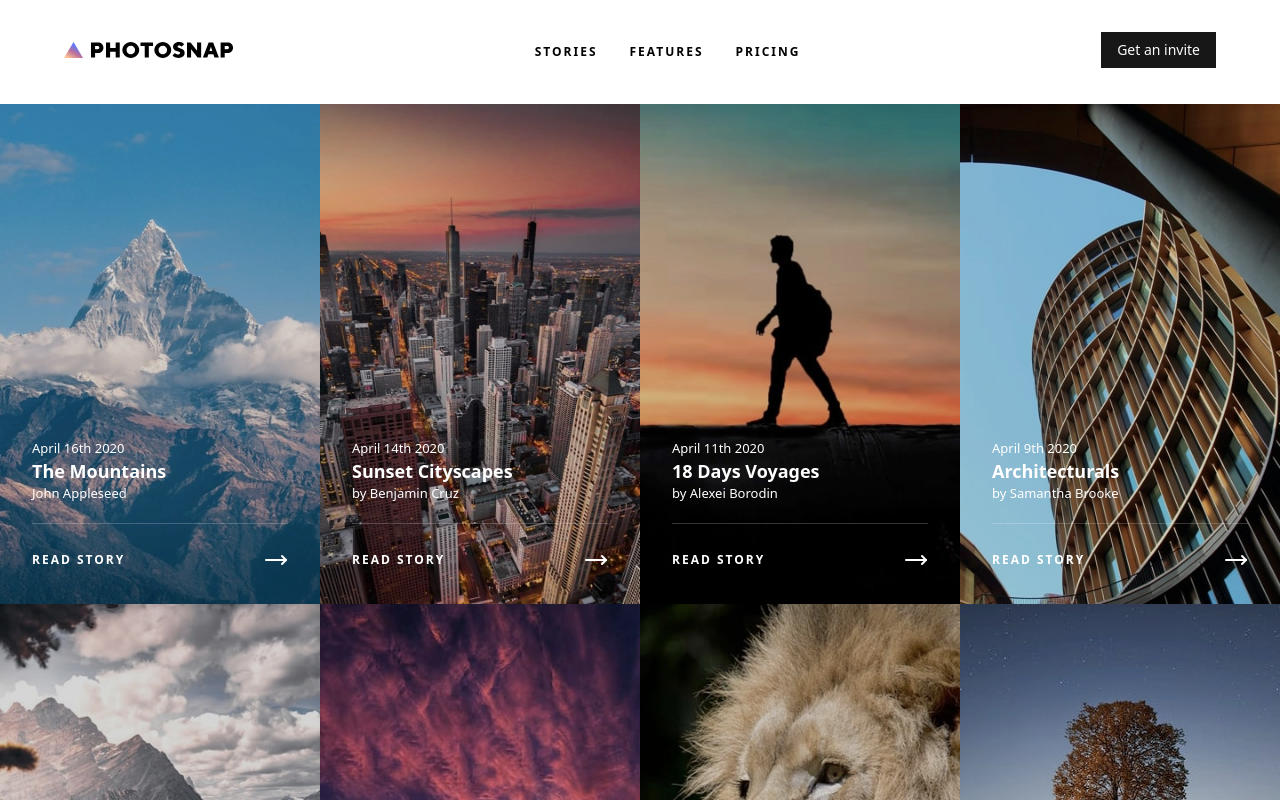
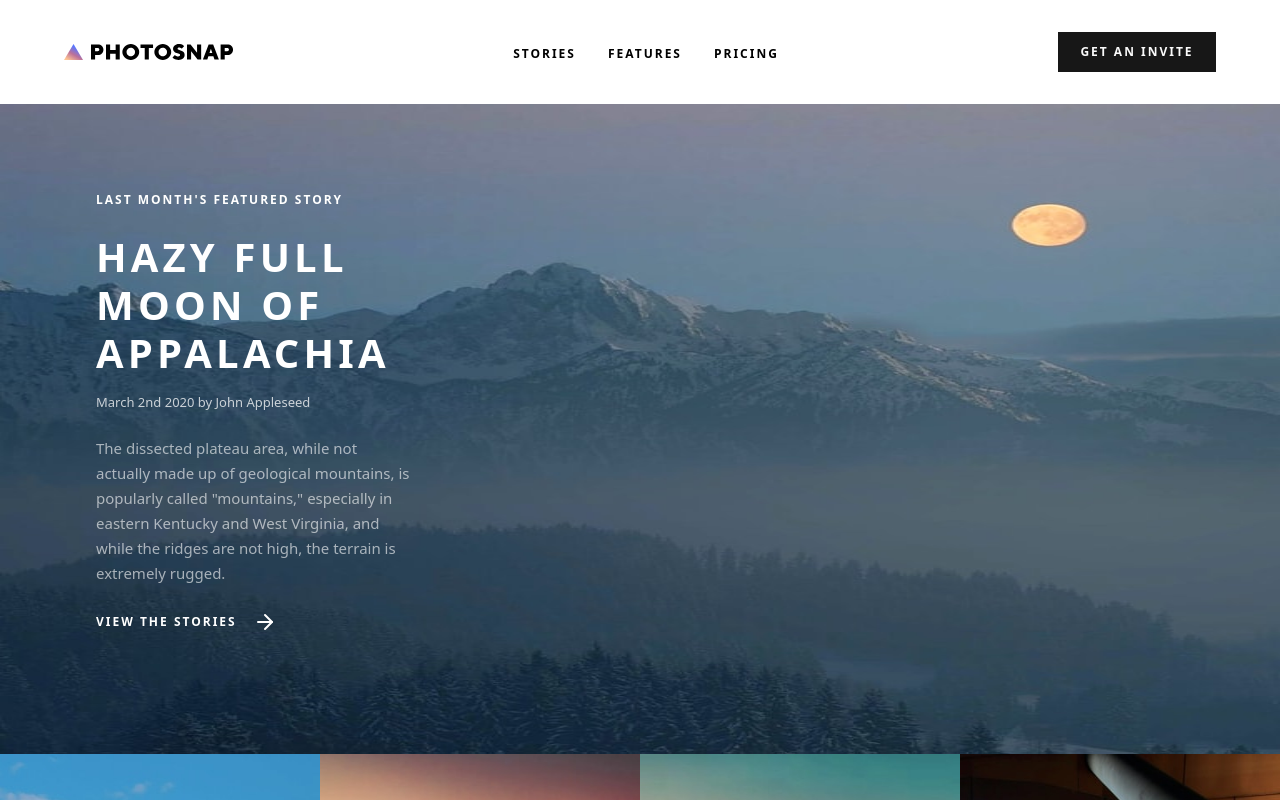
Before and after one commit to Youmnaelzany/photosnap, a Next.js app: page /stories in a window 1280 px wide. Shown: the top 800 px of the page. Built offline with nearby package versions, Linux system fonts and the light colour scheme.

Commit message:
feat: add HazyFullMoon component and update layout, stories page, Header, MobileMenu, SectionContainers, Stories, Wrapper, and ESLint config

```diff
--- a/app/layout.tsx
+++ b/app/layout.tsx
@@ -28,7 +28,7 @@ export default function RootLayout({
         className={`${dmSans.variable} antialiased`}
       >
         <Header />
-        <div className="mx-auto mt-26 max-w-7xl">{children}</div>
+        <div className="mx-auto mt-26 max-w-360">{children}</div>
         <Footer />
       </body>
     </html>
--- a/app/stories/page.tsx
+++ b/app/stories/page.tsx
@@ -1,8 +1,10 @@
+import HazyFullMoon from "@/components/HazyFullMoon";
 import Stories from "@/components/Stories";
 
 export default function StoriesPage() {
   return (
     <main className="">
+      <HazyFullMoon />
       <Stories />
     </main>
   );
--- /dev/null
+++ b/components/HazyFullMoon.tsx
@@ -0,0 +1,31 @@
+import Link from "next/link"
+import { ArrowRightIcon } from "lucide-react"
+import Image from "next/image"
+
+const HazyFullMoon = () => {
+    return (
+        <section className="max-w-360 relative">
+            <picture>
+                <source media="(min-width:1024px)" srcSet={"/stories/tablet/moon-of-appalacia.jpg"} />
+                <source media="(min-width:768px)" srcSet={"/stories/desktop/moon-of-appalacia.jpg"} />
+                <Image src={"/stories/mobile/moon-of-appalacia.jpg"} alt={"Hazy Full Moon of Appalachia"} width={375} height={317} className="w-full h-auto md:w-[768px] md:h-[650px] lg:w-[1440px] lg:h-[650px]" />
+            </picture>
+            <div className="md:absolute bottom-0 left-0 right-0 md:px-10 lg:px-24 py-10 md:py-30 bg-black md:bg-transparent text-white flex items-center justify-center md:justify-start">
+                <div className="w-[318px]  space-y-6">
+                    <div className="space-y-4">
+                        <h1 className="text-[0.75rem] font-bold leading-[auto] tracking-[2px]">LAST MONTH&apos;S FEATURED STORY</h1>
+                        <h2 className="md:pt-2 text-[2rem] leading-10 tracking-[3.33px] font-bold md:tracking-[4.17px] md:leading-12 md:text-[2.5rem]">HAZY FULL MOON OF APPALACHIA</h2>
+                        <h3 className="opacity-75 font-normal leading-[auto] tracking-normal text-[0.8125rem]">March 2nd 2020 by John Appleseed</h3>
+                    </div>
+                    <div className="space-y-6">
+                        <p className="opacity-60 leading-6.25 tracking-normal font-normal text-[0.9375rem]">The dissected plateau area, while not actually made up of geological mountains, is popularly called "mountains," especially in eastern Kentucky and West Virginia, and while the ridges are not high, the terrain is extremely rugged.</p>
+                        <Link href={"#"} className="font-bold tracking-[2px] leading-[auto] text-[0.75rem] flex items-center gap-4 uppercase">VIEW THE STORIES
+                            <ArrowRightIcon className="text-white" />
+                        </Link>
+                    </div>
+                </div>
+            </div>
+        </section>
+    )
+}
+export default HazyFullMoon
--- a/components/Header.tsx
+++ b/components/Header.tsx
@@ -23,7 +23,7 @@ const Header = () => {
     <Wrapper
       as="header"
       aria-label="Header"
-      className="fixed top-0 right-0 left-0 z-50 flex items-center justify-between bg-white py-8"
+      className="fixed top-0 right-0 left-0 z-50 flex items-center justify-between bg-white py-8 w-full max-w-360 mx-auto"
     >
       <Link
         href="/"
@@ -53,7 +53,7 @@ const Header = () => {
       <Button
         type="button"
         asChild
-        className="hidden cursor-pointer rounded-none transition-colors duration-500 ease-in-out hover:bg-[#DFDFDF] hover:text-black md:block"
+        className="hidden cursor-pointer rounded-none transition-colors duration-500 ease-in-out hover:bg-[#DFDFDF] hover:text-black uppercase font-bold text-[0.75rem] tracking-[2px] md:flex w-[158px] h-[40px] leading-[auto]"
       >
         <Link href="/pricing">Get an invite</Link>
       </Button>
--- a/components/MobileMenu.tsx
+++ b/components/MobileMenu.tsx
@@ -20,7 +20,7 @@ const MobileMenu = () => {
         <SheetTrigger>
           <Menu className="size-7 cursor-pointer text-black" />
         </SheetTrigger>
-        <SheetContent className="bg-white py-8">
+        <SheetContent className="bg-white py-8 h-[385px]">
           <SheetHeader>
             <SheetTitle>
               {" "}
@@ -56,7 +56,7 @@ const MobileMenu = () => {
                   <Button
                     type="button"
                     asChild
-                    className="cursor-pointer rounded-none transition-colors duration-500 ease-in-out hover:bg-[#DFDFDF] hover:text-black"
+                    className="cursor-pointer rounded-none transition-colors duration-500 ease-in-out hover:bg-[#DFDFDF] hover:text-black w-full uppercase font-bold text-[0.9375rem] tracking-[2.5px] h-[40px]"
                   >
                     <Link href="/pricing">Get an invite</Link>
                   </Button>
--- a/components/SectionContainers.tsx
+++ b/components/SectionContainers.tsx
@@ -1,16 +1,17 @@
 import { cn } from "@/lib/utils"
 import Link from "next/link"
 import { ArrowRightIcon } from "lucide-react"
+import Image from "next/image"
 
 const SectionContainers = ({ image, alt, title, description, imageDesktop, imageTablet, bgColor, className, textColor }: { image: string, alt: string, title: string, description: string, imageDesktop: string, imageTablet: string, bgColor: string, className: string, textColor: string }) => {
     return (
-        <section className={cn("flex flex-col max-w-7xl", className)} >
+        <section className={cn("flex flex-col max-w-360", className)} >
             <picture>
                 <source media="(min-width:1024px)" srcSet={imageDesktop} />
                 <source media="(min-width:768px)" srcSet={imageTablet} />
-                <img src={image} alt={alt} width={375} height={294} className="md:w-[273px] md:h-[650px] lg:w-[830px] lg:h-[650px]" />
+                <Image src={image} alt={alt} width={375} height={294} className="w-full h-auto md:w-[273px] md:h-[650px] lg:w-[830px] lg:h-[650px]" />
             </picture>
-            <div className={`bg-${bgColor} w-[375px] h-[419px] md:w-[495px] md:h-[650px] lg:w-[610px] lg:h-[650px] flex flex-col justify-center items-center text-${textColor}`}>
+            <div className={`bg-${bgColor} w-full h-[419px] md:w-[495px] md:h-[650px] lg:w-[610px] lg:h-[650px] flex flex-col justify-center items-center text-${textColor}`}>
                 <div className="w-[318px] h-[275px] md:w-[387px] md:h-[304px] lg:w-[387px] lg:h-[329px]">
                     <h2 className="font-bold text-[2rem] tracking-[3.33px] leading-10 md:tracking-[4.17px] md:leading-12 md:text-[2.5rem] uppercase flex items-center justify-center w-[318px] md:w-[387px]">{title}</h2>
                     <p className="opacity-60 font-normal tracking-normal leading-6.25 text-[0.9375rem]  pt-4 pb-6 md:pt-5 md:pb-12">{description}</p>
--- a/components/Stories.tsx
+++ b/components/Stories.tsx
@@ -9,12 +9,12 @@ const Stories = ({ limit }: { limit?: number }) => {
   return (
     <section
       aria-label="Stories"
-      className="grid grid-cols-1 md:grid-cols-2 lg:grid-cols-4 max-w-7xl"
+      className="grid grid-cols-1 md:grid-cols-2 lg:grid-cols-4 max-w-360"
     >
       {stories.map((story) => (
         <div
           key={story.id}
-          className="group relative overflow-hidden transition-transform duration-300 hover:-translate-y-8"
+          className="group relative w-full md:w-fit justify-self-start overflow-hidden transition-transform duration-300 hover:-translate-y-8"
         >
           <picture>
             <source
@@ -26,14 +26,14 @@ const Stories = ({ limit }: { limit?: number }) => {
               alt={story.name}
               width={375}
               height={375}
-              className="md:h-[500px] md:w-[360px]"
+              className="w-full h-auto md:h-[500px] md:w-[384px]"
             />
           </picture>
           {/* Top overlay tint */}
-          <div className="pointer-events-none absolute inset-0 z-0 bg-[#979797]/40 mix-blend-multiply" />
+          <div className="pointer-events-none absolute inset-0 z-10 bg-[#979797]/40 mix-blend-multiply opacity-0 transition-opacity duration-300 group-hover:opacity-100" />
           {/* Gradient bottom border (reveals on hover) */}
-          <div className="absolute bottom-0 left-0 z-10 h-1.5 w-full bg-linear-to-r from-[#FFC593] via-[#BC7198] to-[#5A77FF] opacity-0 transition-opacity duration-300 group-hover:opacity-100" />
-          <div className="absolute bottom-0 left-0 z-20 w-full space-y-1 p-8">
+          <div className="absolute bottom-0 left-0 z-20 h-1.5 w-full bg-linear-to-r from-[#FFC593] via-[#BC7198] to-[#5A77FF] opacity-0 transition-opacity duration-300 group-hover:opacity-100" />
+          <div className="absolute bottom-0 left-0 z-30 w-full space-y-1 p-8">
             <div className="pb-4">
               <p className="text-[0.8125rem] font-normal tracking-normal text-white">
                 {story.date}
@@ -45,7 +45,7 @@ const Stories = ({ limit }: { limit?: number }) => {
             </div>
             <Separator />
             <Link
-              href={`/stories/${story.id}`}
+              href="/stories"
               className="flex items-center justify-between gap-2 pt-5 text-[0.75rem] font-bold tracking-[2px] text-white uppercase"
             >
               Read Story
--- a/components/Wrapper.tsx
+++ b/components/Wrapper.tsx
@@ -17,7 +17,7 @@ const Wrapper = <T extends ElementType = "div">({
 
   return (
     <Component
-      className={cn("mx-auto max-w-7xl px-7 md:px-10 lg:px-16", className)}
+      className={cn("mx-auto max-w-360 px-7 md:px-10 lg:px-16", className)}
       {...props}
     >
       {children}
--- a/eslint.config.mjs
+++ b/eslint.config.mjs
@@ -20,7 +20,6 @@ export default defineConfig([
       quotes: ["error", "double", { avoidEscape: true }],
       "@typescript-eslint/semi": ["error", "always"],
       semi: ["error", "always"],
-      "@typescript-eslint/no-explicit-any": "off",
     },
   },
   globalIgnores([".next/**", "out/**", "build/**", "next-env.d.ts"]),
```
